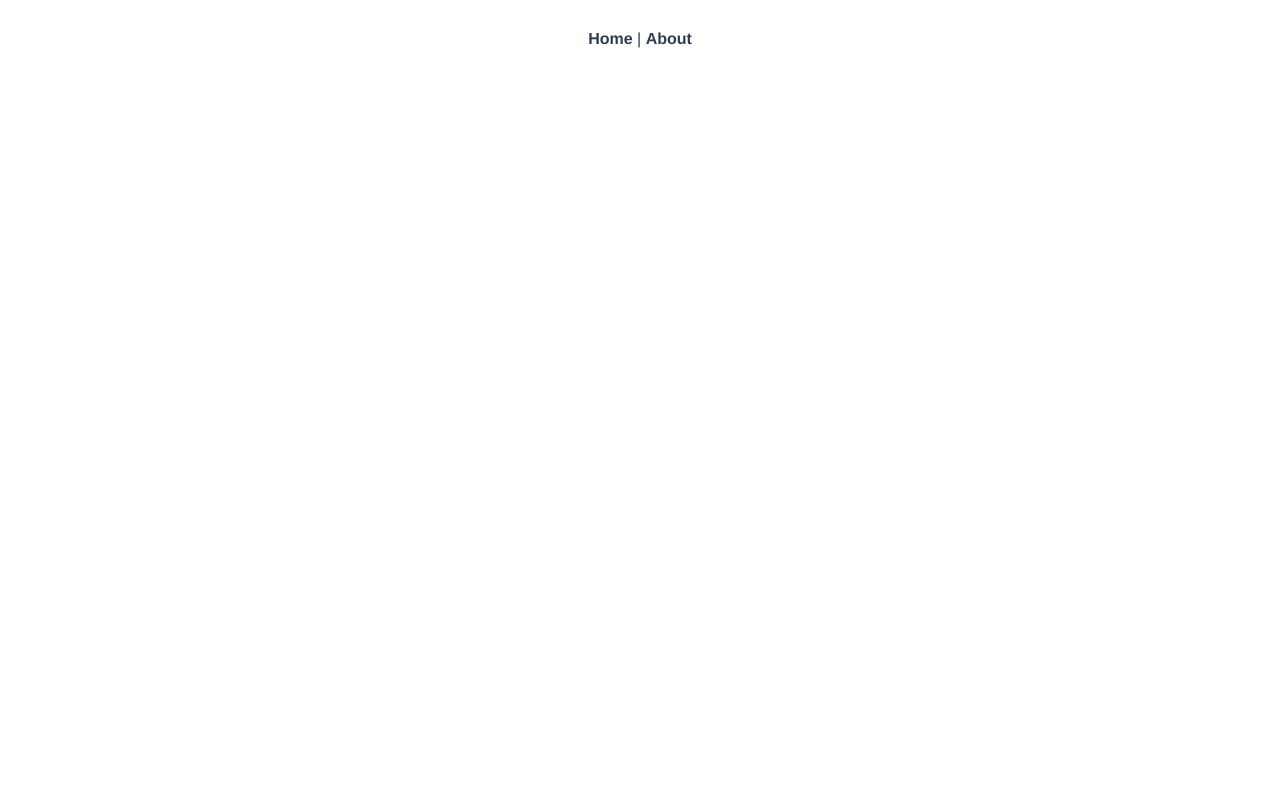
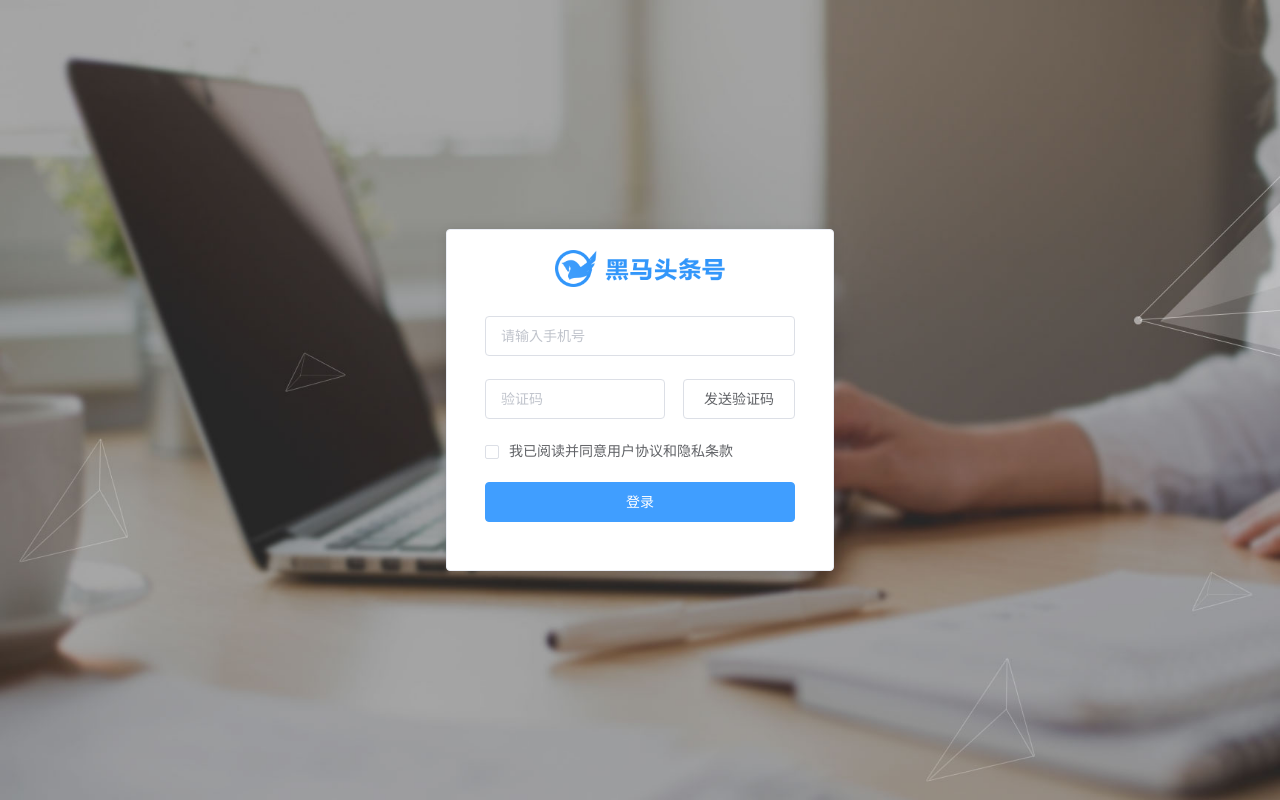
Before and after one commit to wyw-s/headline-project, a Vue app: page /#/login in a window 1280 px wide. Built offline with nearby package versions, Linux system fonts and the light colour scheme; the HTML template or start-up script is replaced by a standard one.

Commit message:
登录模块-页面布局及样式完成

```diff
--- a/src/App.vue
+++ b/src/App.vue
@@ -1,32 +1,8 @@
 <template>
-  <div id="app">
-    <div id="nav">
-      <router-link to="/">Home</router-link> |
-      <router-link to="/about">About</router-link>
-    </div>
-    <router-view/>
-  </div>
+  <!--一级路由容器-->
+  <router-view></router-view>
 </template>
 
 <style lang="less">
-#app {
-  font-family: 'Avenir', Helvetica, Arial, sans-serif;
-  -webkit-font-smoothing: antialiased;
-  -moz-osx-font-smoothing: grayscale;
-  text-align: center;
-  color: #2c3e50;
-}
 
-#nav {
-  padding: 30px;
-
-  a {
-    font-weight: bold;
-    color: #2c3e50;
-
-    &.router-link-exact-active {
-      color: #42b983;
-    }
-  }
-}
 </style>
--- a/src/main.js
+++ b/src/main.js
@@ -1,10 +1,14 @@
 import Vue from 'vue'
 import App from './App.vue'
+// 引入 路由文件。
 import router from './router'
+// 引入element-ui组件。
 import ElementUI from 'element-ui'
+// 引入element-ui 样式文件。
 import 'element-ui/lib/theme-chalk/index.css'
+// 引入index.less文件。
 import './styles/index.less'
-
+// 注册全局 element-ui
 Vue.use(ElementUI)
 Vue.config.productionTip = false
 
--- a/src/router/index.js
+++ b/src/router/index.js
@@ -1,14 +1,28 @@
 import Vue from 'vue'
 import VueRouter from 'vue-router'
-import Home from '../views/Home.vue'
-
+// 由于引用的为index文件，所以可以不用写到根地址
+// 引入主页文件；
+import Home from '../views/Home'
+// 引入登录页文件
+import login from '../views/login'
+// 注册全局路由；
 Vue.use(VueRouter)
 
 const routes = [
+  // 强制跳转到主页
   {
-    path: '/',
-    name: 'home',
+    path: '',
+    redirect: '/index'
+  },
+  // 主页路由；
+  {
+    path: '/index',
     component: Home
+  },
+  // 登录页路由；
+  {
+    path: '/login',
+    component: login
   }
   // {
   //   path: '/about',
--- a/src/views/Home.vue
+++ b/src/views/Home/index.vue
@@ -1,13 +1,13 @@
 <template>
   <div>
-    <!-- 主页-->
+     主页
   </div>
 </template>
 
 <script>
 
 export default {
-  name: 'home',
+  name: 'index',
   components: {}
 }
 </script>
--- /dev/null
+++ b/src/views/login/index.vue
@@ -0,0 +1,72 @@
+<template>
+  <div class="main">
+    <!--卡片组件-->
+    <el-card class="box-card">
+      <div class="login-index">
+        <img src="../../assets/img/logo_index.png" alt="">
+      </div>
+      <!--表单组件-->
+      <el-form style="margin-top: 25px ">
+        <!--输入手机号-->
+        <el-form-item>
+          <el-input v-model="form.name" placeholder="请输入手机号"></el-input>
+        </el-form-item>
+        <!--输入验证码-->
+        <el-form-item>
+          <el-input style="width: 180px" v-model="form.name" placeholder="验证码"></el-input>
+          <el-button plain style="float: right;">发送验证码</el-button>
+        </el-form-item>
+        <!--条款勾选-->
+        <el-checkbox v-model="checked">我已阅读并同意用户协议和隐私条款</el-checkbox>
+        <!--登录-->
+        <el-form-item>
+          <el-button type="primary" style="width: 100%;margin-top: 20px">登录</el-button>
+        </el-form-item>
+      </el-form>
+    </el-card>
+  </div>
+</template>
+<script>
+export default {
+  data () {
+    return {
+      form: {
+        name: '',
+        region: ''
+      }
+    }
+  }
+  // methods: {
+  //   onSubmit () {
+  //     console.log('submit!')
+  //   }
+  // }
+}
+</script>
+
+<style lang='less' scoped>
+  .main {
+    background: url("../../assets/img/login_bg.jpg");
+    background-size: cover;
+    /*vh 是相对于浏览器计算的  100vh==>和浏览器一样高*/
+    height: 100vh;
+    display: flex;
+    justify-content: center;
+    align-items: center;
+
+    .login-index {
+      text-align: center;
+
+      img {
+        width: 170px;
+      }
+    }
+
+    .box-card {
+      width: 350px;
+      height: 340px;
+      padding: 0 18px;
+    }
+  }
+
+</style>
```
